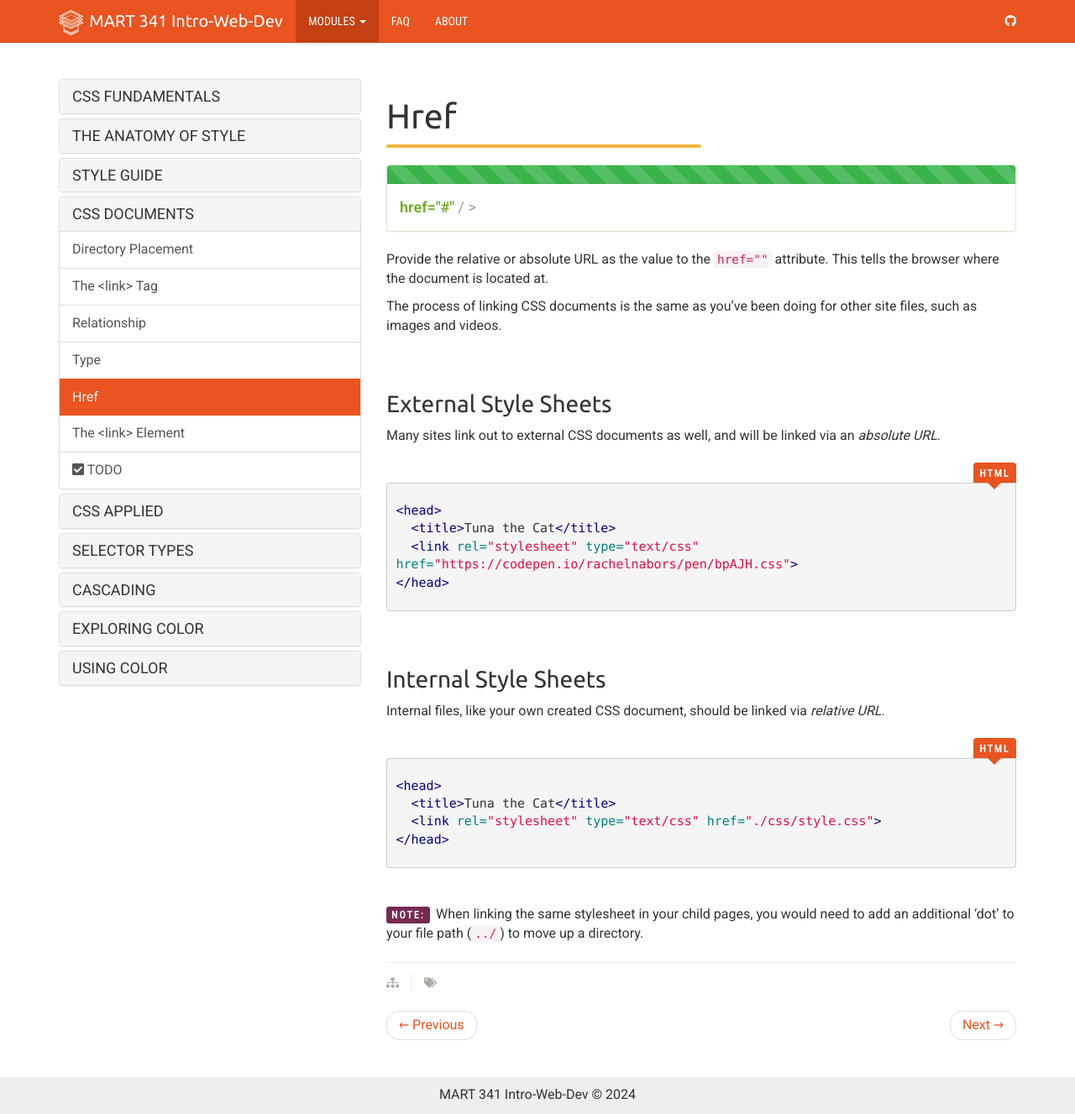
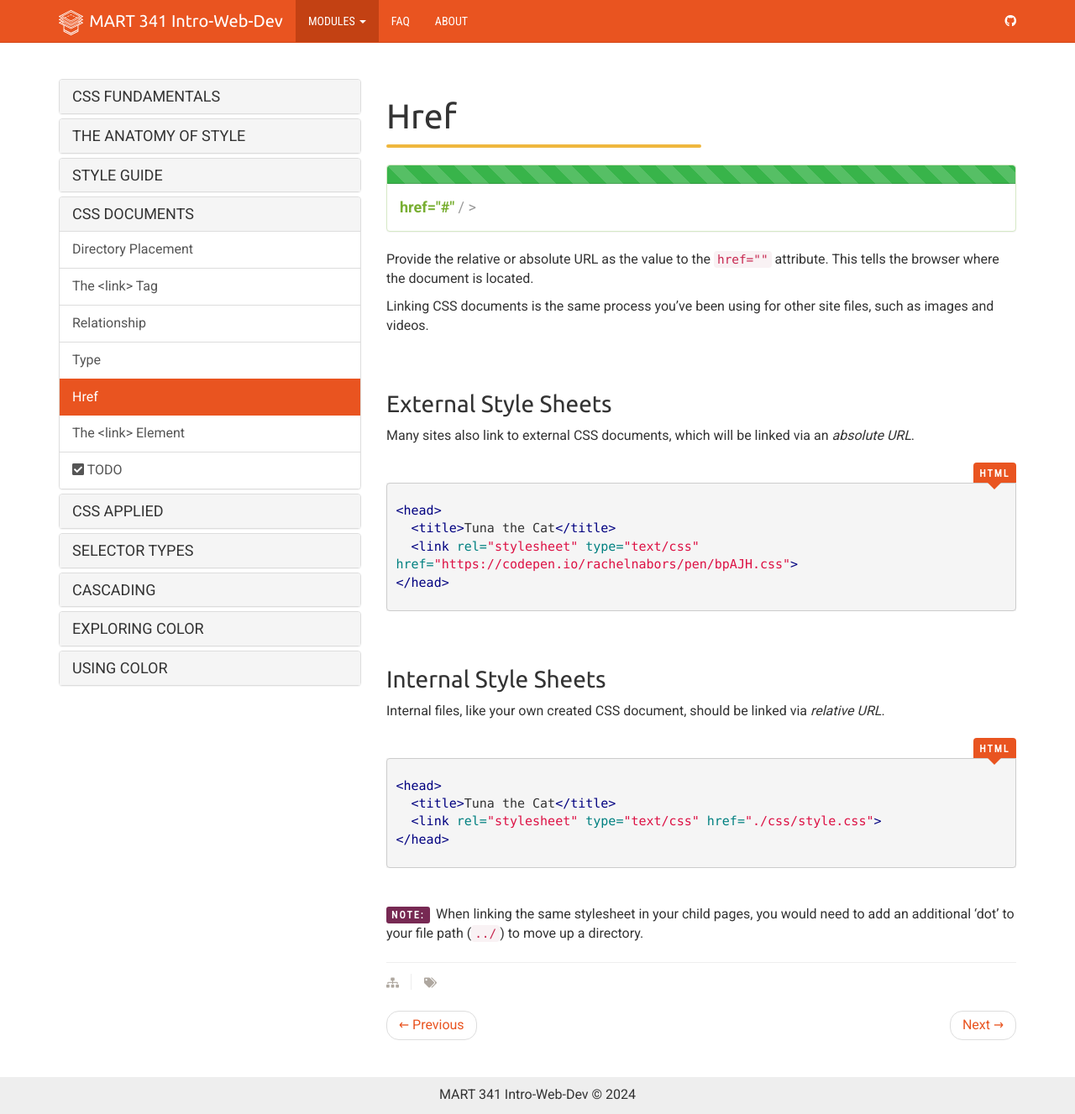
Before and after one commit to Montana-Media-Arts/webDesignFall2024, a Jekyll site: the page built from _docs/topic-09/03-docs/05-page.md, in a window 1280 px wide and 1327 px high. Shown: the whole window at 84% size. Built offline with Jekyll 4.4.1, drawn with Linux system fonts in a browser that asks for light colours; nearby versions of some CDN libraries.

Commit message:
Update 05-page.md

```diff
--- a/_docs/topic-09/03-docs/05-page.md
+++ b/_docs/topic-09/03-docs/05-page.md
@@ -17,13 +17,13 @@
   </div>
 </div>
 
-Provide the relative or absolute URL as the value to the `href=""` attribute. This tells the browser where the document is located at.
+Provide the relative or absolute URL as the value to the `href=""` attribute. This tells the browser where the document is located.
 
-The process of linking CSS documents is the same as you've been doing for other site files, such as images and videos.
+Linking CSS documents is the same process you've been using for other site files, such as images and videos.
 
 
 ### External Style Sheets
-Many sites link out to external CSS documents as well, and will be linked via an _absolute URL_.
+Many sites also link to external CSS documents, which will be linked via an _absolute URL_.
 
 <div class="code-heading">
   <span class="html">HTML</span>
```
